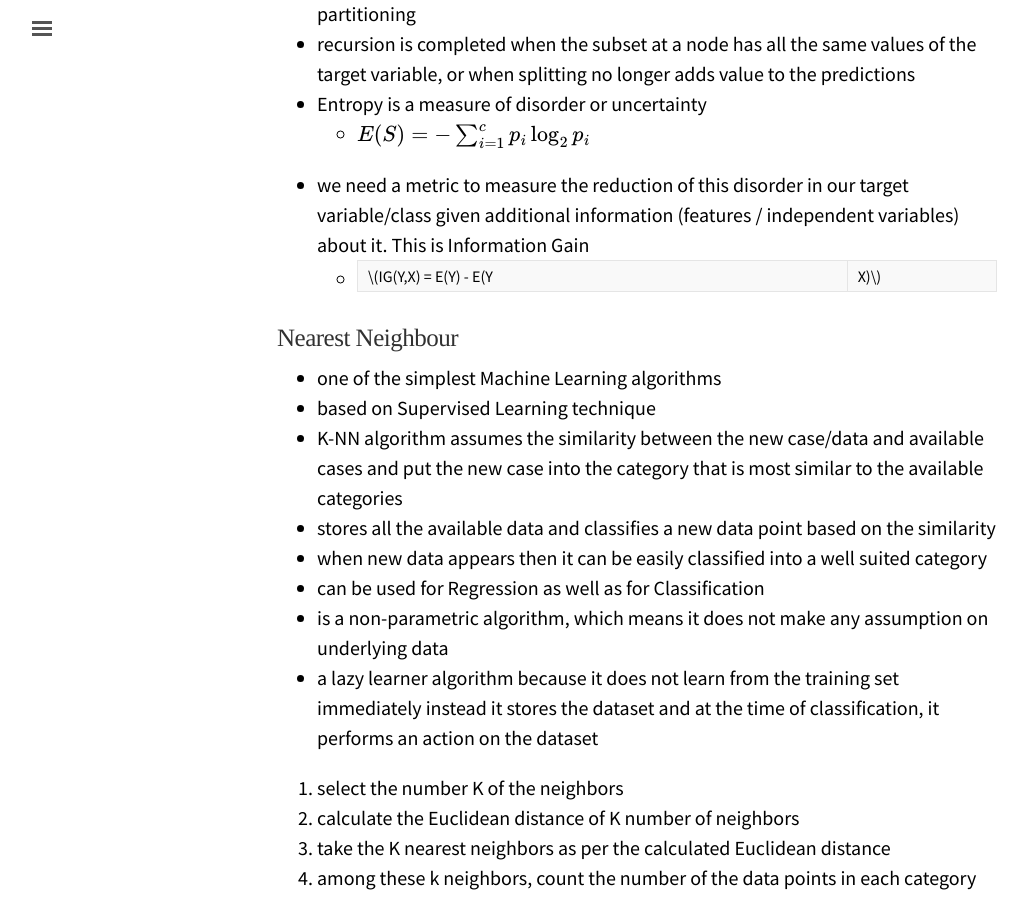
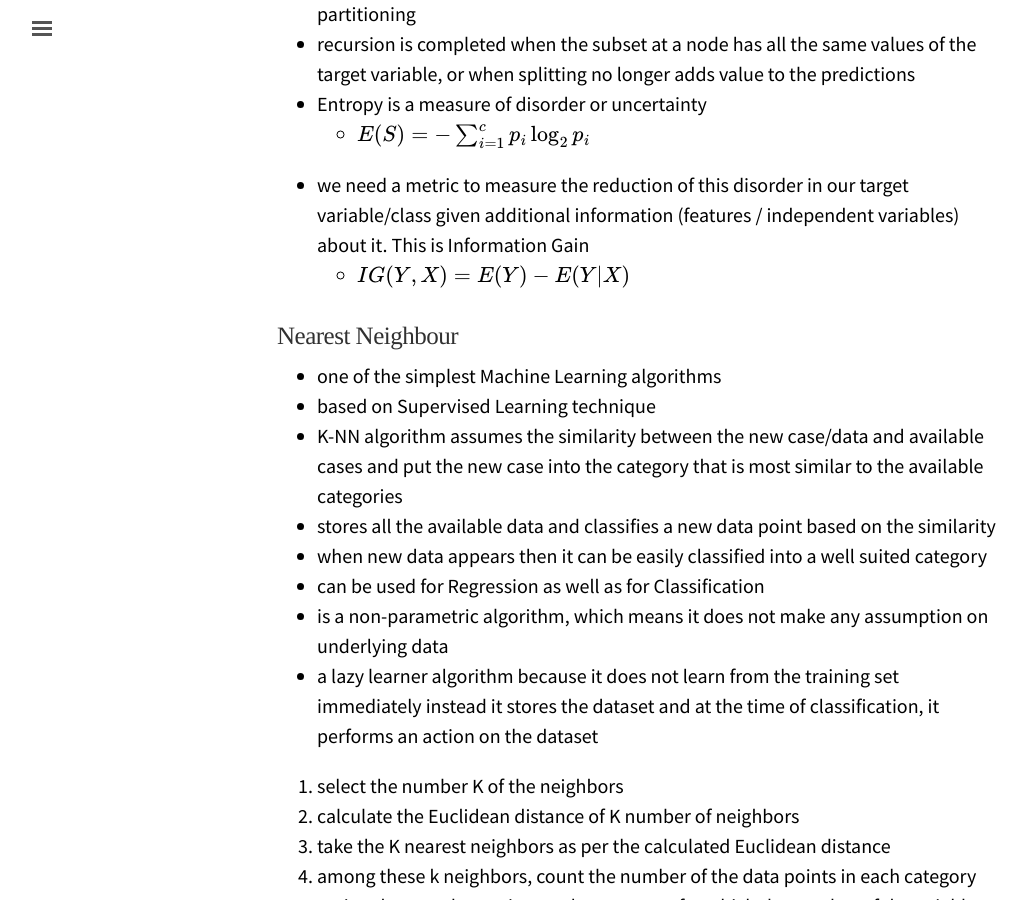
Before and after one commit to sharatsachin/sharatsachin.github.io, a Jekyll site: the page built from _posts/2020-05-27-ML-unit1.md, in a window 1280 px wide and 900 px high, scrolled down 6154 px. Shown: the whole window, without its empty margins (3-1031 px from the left). Built offline with Jekyll 4.4.1, drawn with Linux system fonts in a browser that asks for light colours; some web fonts are replaced; formulas are drawn with MathJax 3; comment, search, counter and statistics services are not loaded.

```diff
--- a/_posts/2020-05-27-ML-unit1.md
+++ b/_posts/2020-05-27-ML-unit1.md
@@ -127,7 +127,7 @@ Extensions to LDA:
 * Entropy is a measure of disorder or uncertainty
     * \\(E(S) = - \sum_{i=1}^{c} p_i \log_2 p_i\\)
 * we need a metric to measure the reduction of this disorder in our target variable/class given additional information (features / independent variables) about it. This is Information Gain
-    * \\(IG(Y,X) = E(Y) - E(Y|X)\\)
+    * \\(IG(Y,X) = E(Y) - E(Y\|X)\\)
 
 ### Nearest Neighbour
 
```
